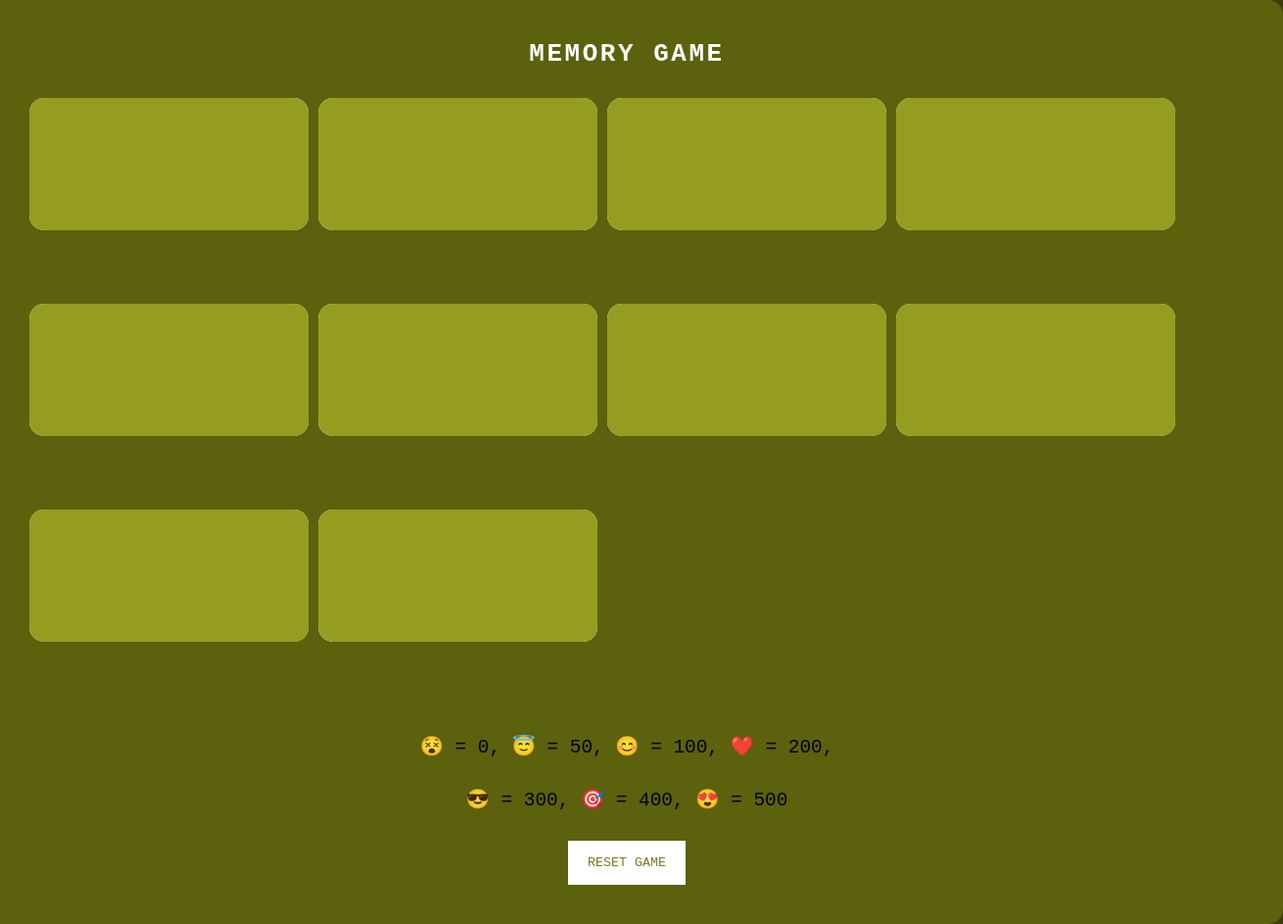
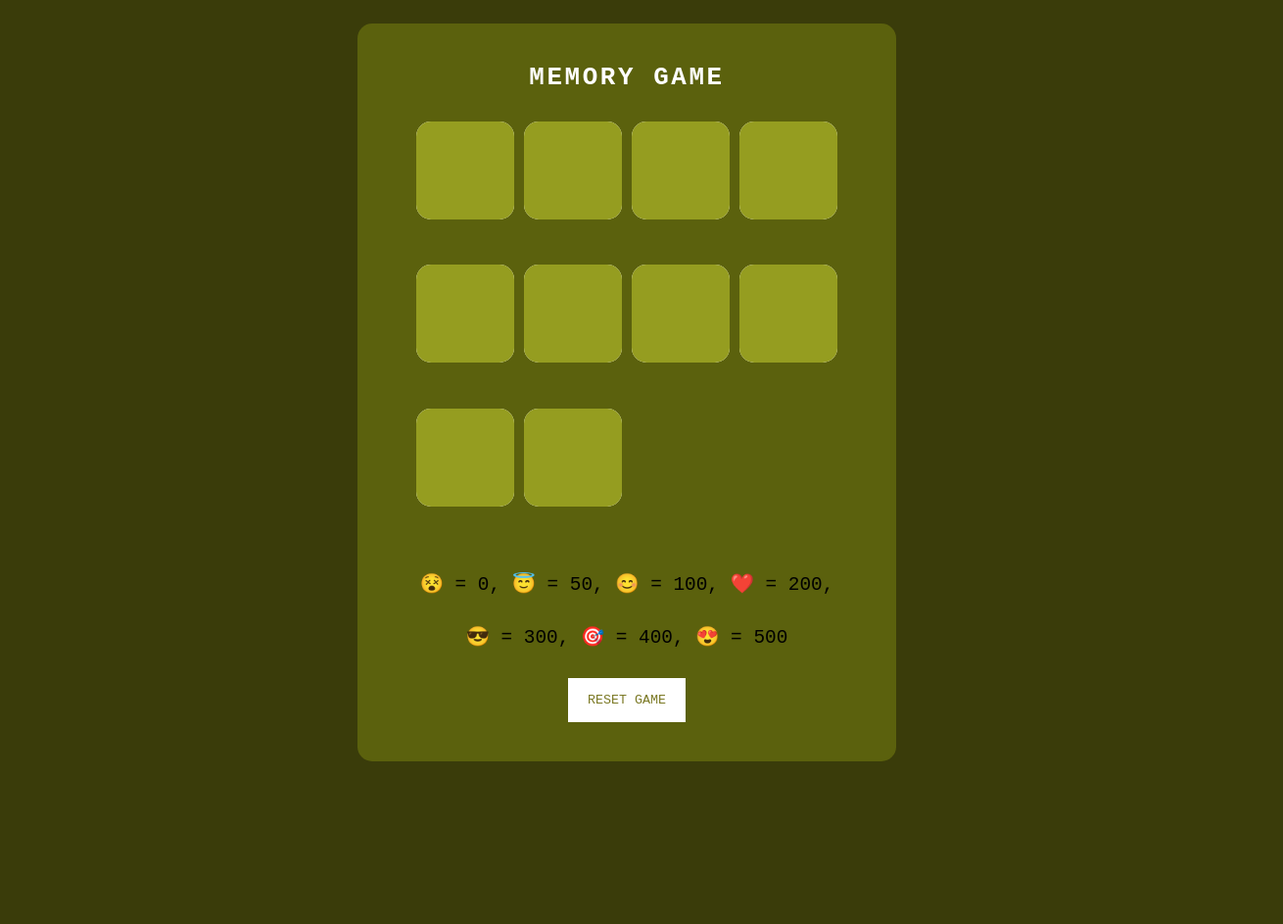
Before and after one commit to Areeb-Ali/Card-Game, a plain HTML site: page index.html in a window 1280 px wide. Shown: the whole page at 98% size, 1310 px wide, since content can reach past the window. After the commit the page ends 800 px from the top, so only its background shows below. Drawn offline with Linux system fonts and the light colour scheme.

Commit message:
Complete Responsive

```diff
--- a/style.css
+++ b/style.css
@@ -27,7 +27,7 @@
   }
 
   h2 {
-    font-size: calc(1.5em + 0.5vw);  /* Adjust font size based on screen width */
+     font-size: calc(1.5em + 0.5vw);  /*Adjust font size based on screen width */
     color: #fff;
     text-transform: uppercase;
     letter-spacing: 0.1em;
@@ -52,8 +52,8 @@
 
   /* Responsive adjustments for game grid and items */
   .game {
-    width: calc(100vw - 60px);
-    height: calc(100vh - 180px);  /* Adjust based on desired top/bottom margin */
+     width: 430px;
+    height: 430px;  /*Adjust based on desired top/bottom margin */
     display: flex;
     flex-wrap: wrap;
     gap: 10px;
@@ -63,8 +63,8 @@
 
   .item {
     position: relative;
-    width: calc(25% - 20px);  /* Adjust based on desired item size and gap */
-    height: calc(25% - 20px);
+    width: 100px ;  /* Adjust based on desired item size and gap */
+    height:100px ;
     display: flex;
     align-items: center;
     justify-content: center;
@@ -97,7 +97,7 @@
     transform: rotateY(180deg);
   }
 
-  @media only screen and (max-width: 768px) {
+  @media only screen and (max-width: 425px) {
     /* Additional adjustments for smaller screens */
     h2 {
       font-size: 1.8em;
@@ -121,4 +121,8 @@
     .item{
         height: 100px;
     }
+    .game {
+        width: calc(100vw - 60px);
+        height: calc(100vh - 180px);  /* Adjust based on desired top/bottom margin */
+    }
   }
```
